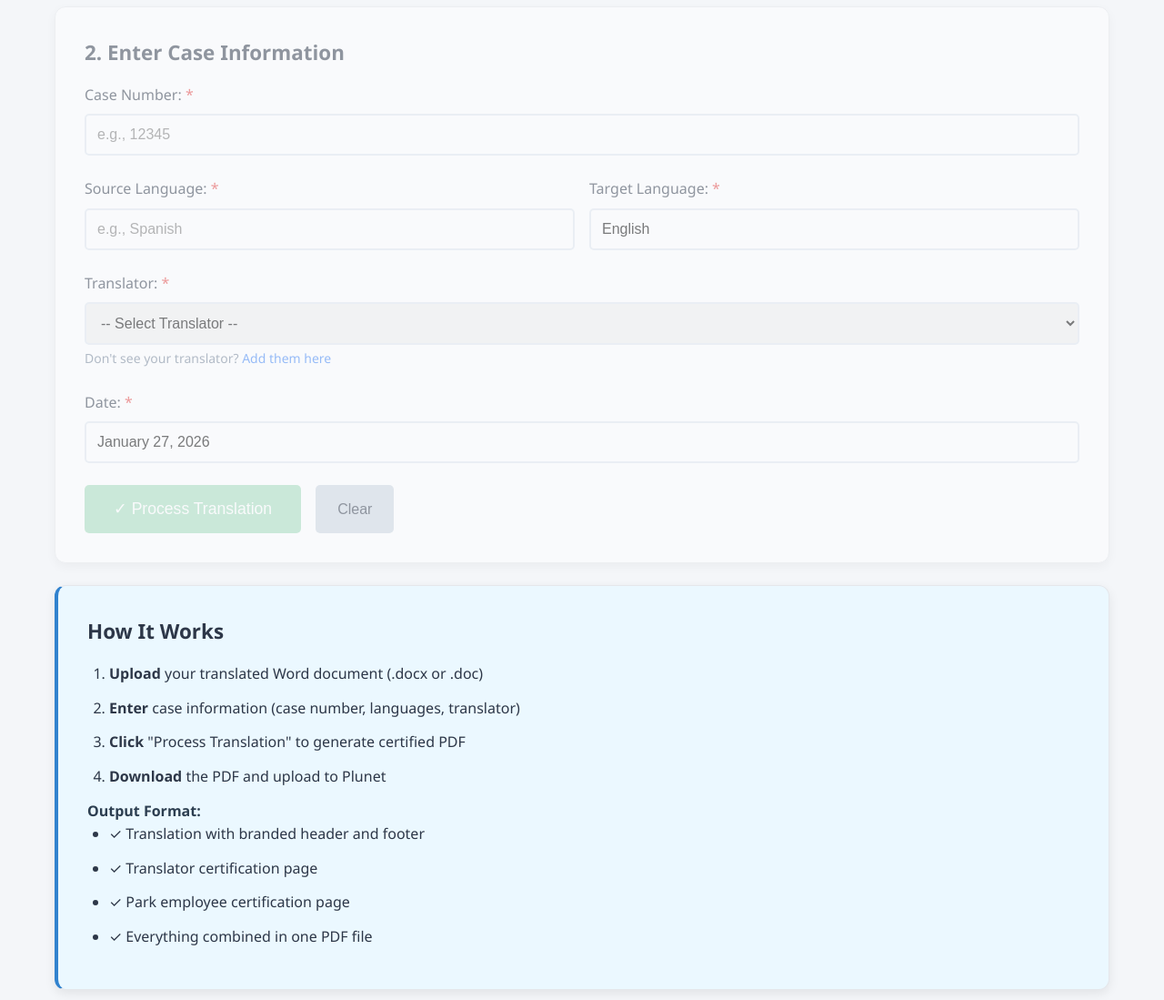
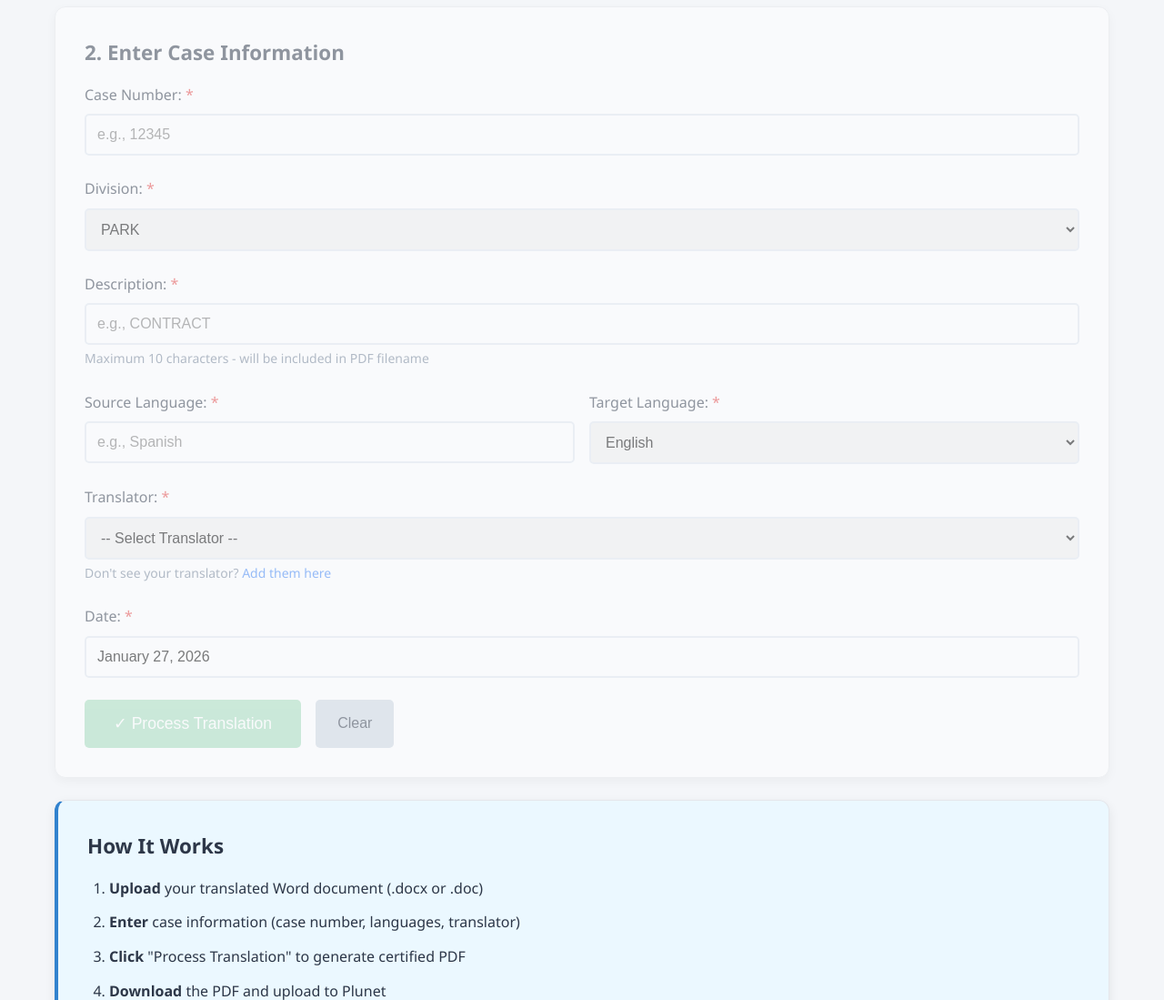
Before and after one commit to bjc144-svg/translationprocessor, a Flask app: page / in a window 1280 px wide. Shown: the part 746-1845 px from the top of the page at 91% size. Run offline with Flask 3, Linux system fonts and the light colour scheme.

Commit message:
Add Division field, Description field, improve UI, and fix page numbering
This commit implements several enhancements to the translation processor:

1. Added Division field (PARK/EEI) with PARK as default
2. Changed Target Language from input to dropdown sourced from language list
3. Added Description field (10 char max) for PDF filename customization
4. Updated PDF naming: casenumber_description_TRANSLATION.PDF
5. Show translator name under signature instead of "Translator Signature"
6. Fixed page numbering to only count translation pages, not certificates

The page numbering fix ensures that:
- Page numbers appear only on translation pages
- Page count only includes translation pages
- Certificates don't show page numbers or count toward total
- Each section restarts page numbering independently

https://claude.ai/code/session_01VKo3YH8BD3CDh35LQtA6Rd

```diff
--- a/webapp/app.py
+++ b/webapp/app.py
@@ -114,6 +114,8 @@ def process_document():
 
     # Get form data
     case_number = request.form.get('case_number', '').strip()
+    division = request.form.get('division', '').strip()
+    description = request.form.get('description', '').strip()
     source_language = request.form.get('source_language', '').strip()
     target_language = request.form.get('target_language', '').strip()
     translator_name = request.form.get('translator', '').strip()
@@ -123,6 +125,10 @@ def process_document():
     errors = []
     if not case_number:
         errors.append('Case number is required')
+    if not division:
+        errors.append('Division is required')
+    if not description:
+        errors.append('Description is required')
     if not source_language:
         errors.append('Source language is required')
     if not target_language:
@@ -147,6 +153,8 @@ def process_document():
     # Prepare metadata
     metadata = {
         'case_number': case_number,
+        'division': division,
+        'description': description,
         'source_language': source_language,
         'target_language': target_language,
         'language_pair': f"{source_language} > {target_language} Translation",
@@ -157,7 +165,7 @@ def process_document():
 
     # Process document
     input_path = app.config['UPLOAD_FOLDER'] / uploaded_file
-    output_filename = f"Park_Case_{case_number}_Certified.pdf"
+    output_filename = f"{case_number}_{description}_TRANSLATION.pdf"
     output_path = app.config['OUTPUT_FOLDER'] / output_filename
 
     try:
--- a/webapp/templates/index.html
+++ b/webapp/templates/index.html
@@ -47,6 +47,21 @@
                 <input type="text" id="caseNumber" name="case_number" required placeholder="e.g., 12345">
             </div>
 
+            <div class="form-group">
+                <label for="division">Division: <span class="required">*</span></label>
+                <select id="division" name="division" required>
+                    <option value="PARK" selected>PARK</option>
+                    <option value="EEI">EEI</option>
+                </select>
+            </div>
+
+            <!-- Description field will be included in the resultant PDF filename -->
+            <div class="form-group">
+                <label for="description">Description: <span class="required">*</span></label>
+                <input type="text" id="description" name="description" required placeholder="e.g., CONTRACT" maxlength="10">
+                <small>Maximum 10 characters - will be included in PDF filename</small>
+            </div>
+
             <div class="form-row">
                 <div class="form-group">
                     <label for="sourceLanguage">Source Language: <span class="required">*</span></label>
@@ -55,7 +70,11 @@
 
                 <div class="form-group">
                     <label for="targetLanguage">Target Language: <span class="required">*</span></label>
-                    <input type="text" id="targetLanguage" name="target_language" list="languagesList" required value="English">
+                    <select id="targetLanguage" name="target_language" required>
+                        {% for language in languages %}
+                            <option value="{{ language }}" {% if language == "English" %}selected{% endif %}>{{ language }}</option>
+                        {% endfor %}
+                    </select>
                 </div>
             </div>
 
```
Also changed, not shown: webapp/utils/document_processor.py (+20 -1 lines).
